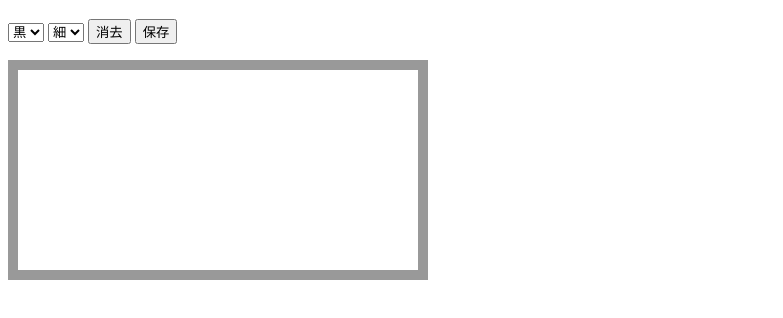
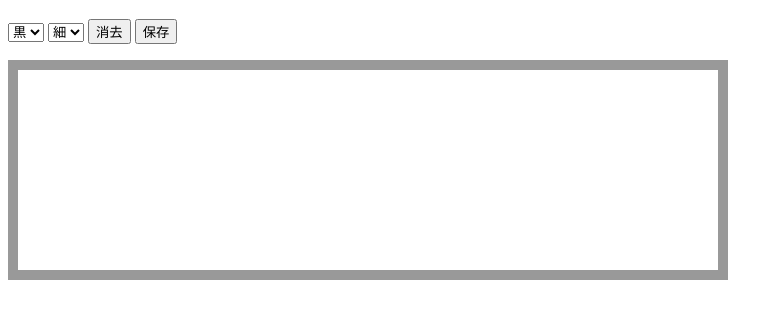
Before and after one commit to hasi10/Ekaki, a plain HTML site: page index.html in a window 1280 px wide. Shown: the part 70-388 px from the top of the page, without its empty margins (0-783 px from the left). Drawn offline with nearby package versions, Linux system fonts and the light colour scheme.

Commit message:
Update index.html

```diff
--- a/index.html
+++ b/index.html
@@ -36,7 +36,7 @@
 		<input type="button" id="erace" value="消去" />
 		<input type="button" id="save" value="保存" />
 	</p>
-	<canvas id="mycanvas" width="400" height="200">not canvas</canvas>
+	<canvas id="mycanvas" width="700" height="200">not canvas</canvas>
 	<div id="gellary"></div>
 	<script src="https://ajax.googleapis.com/ajax/libs/jquery/1.10.2/jquery.min.js"></script>
 	<script src="canvas.js"></script>
```
